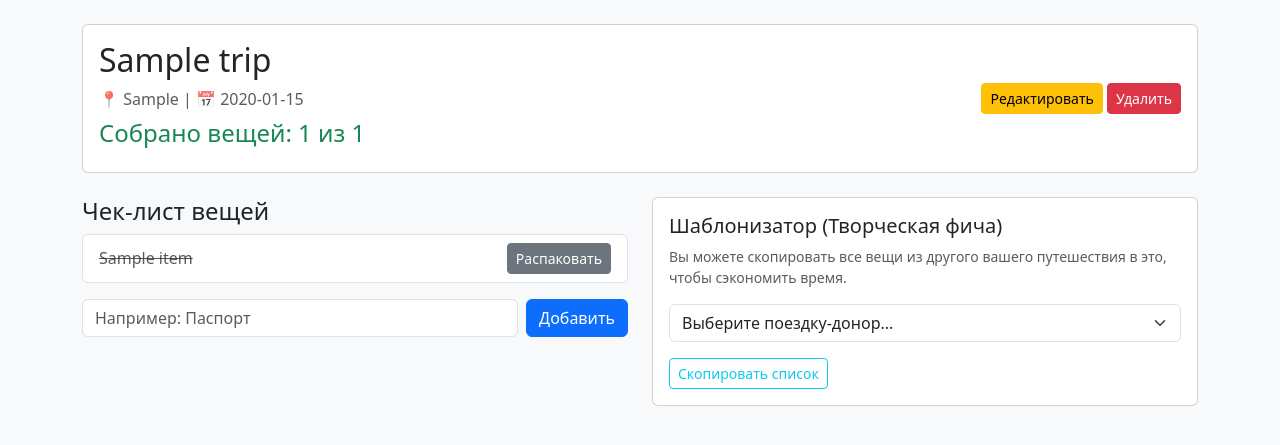
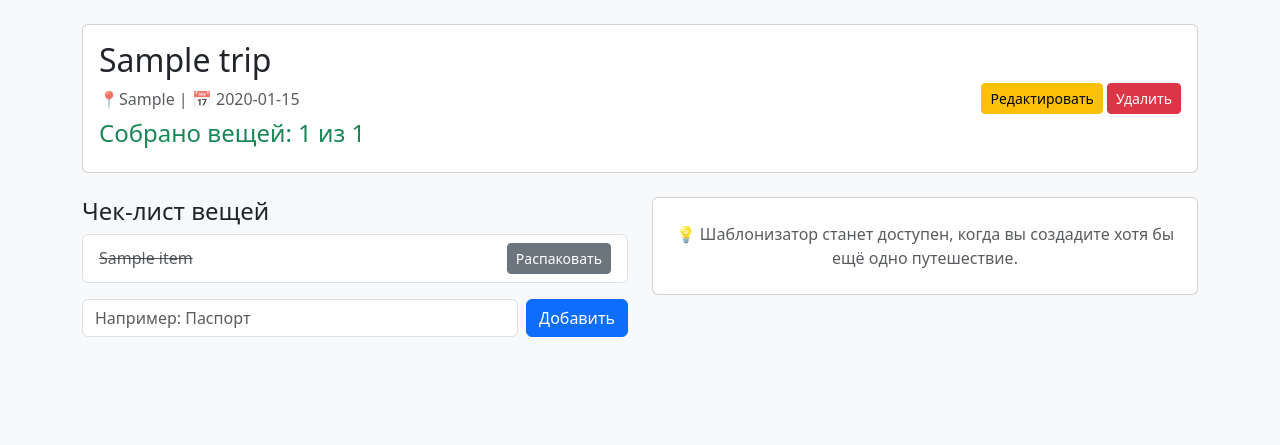
Before and after one commit to dward6-cyber/5tema_TRPO_Klochkov, a Flask app: page /trip/1 in a window 1280 px wide. Shown: the part 56-501 px from the top of the page. Run offline with Flask 3, Linux system fonts and the light colour scheme; tables that the repository leaves empty hold one stand-in row (values such as "Sample post").

Commit message:
исправлено отображение списка поездок в шаблонизаторе

```diff
--- a/app/routes.py
+++ b/app/routes.py
@@ -4,25 +4,26 @@ from app.models import Trip, Item
 
 main_bp = Blueprint('main', __name__)
 
-# 1. Главная страница: просмотр всех поездок + поиск
+#Главная страница. Просмотр всех поездок, поиск
+
 @main_bp.route('/')
 def index():
     search_query = request.args.get('search', '').strip()
     if search_query:
-        # Реализация поиска/фильтрации по месту назначения
+
+        #Реализация поиска
         trips = Trip.query.filter(Trip.location.ilike(f"%{search_query}%")).all()
     else:
         trips = Trip.query.all()
     return render_template('index.html', trips=trips, search_query=search_query)
 
-# 2. Добавление новой поездки (Форма с POST)
 @main_bp.route('/trip/add', methods=['POST'])
 def add_trip():
     name = request.form.get('name', '').strip()
     dates = request.form.get('dates', '').strip()
     location = request.form.get('location', '').strip()
 
-    # Валидация на пустые поля
+
     if not name or not dates or not location:
         return "Ошибка: Все поля должны быть заполнены", 400
 
@@ -31,14 +32,15 @@ def add_trip():
     db.session.commit()
     return redirect(url_for('main.index'))
 
-# 3. Детальная страница поездки + управление её чек-листом
+#детальная страница поездки
+
 @main_bp.route('/trip/<int:trip_id>', methods=['GET', 'POST'])
 def trip_detail(trip_id):
-    # Исправлено: используем правильный метод Flask-SQLAlchemy для автоматического вызова 404
     trip = db.first_or_404(db.select(Trip).filter_by(id=trip_id))
 
     if request.method == 'POST':
-        # Добавление новой вещи в чек-лист
+
+        #добавление новой вещи
         item_name = request.form.get('item_name', '').strip()
         if not item_name:
             return "Название вещи не может быть пустым", 400
@@ -48,13 +50,22 @@ def trip_detail(trip_id):
         db.session.commit()
         return redirect(url_for('main.trip_detail', trip_id=trip.id))
 
-    # Считаем статус готовности (X из Y вещей собрано)
+    #статус готовности
     total_items = len(trip.items)
     packed_items = sum(1 for item in trip.items if item.is_packed)
 
-    return render_template('trip.html', trip=trip, total_items=total_items, packed_items=packed_items)
+    #отображение в шаблонизаторе
+    all_other_trips = Trip.query.filter(Trip.id != trip_id).all()
 
-# Изменение статуса вещи (собрано/не собрано)
+    return render_template(
+        'trip.html',
+        trip=trip,
+        total_items=total_items,
+        packed_items=packed_items,
+        all_other_trips=all_other_trips  # Передаем список в шаблон
+    )
+#Изменение статуса вещи
+
 @main_bp.route('/item/<int:item_id>/toggle', methods=['POST'])
 def toggle_item(item_id):
     item = db.session.get(Item, item_id)
@@ -64,7 +75,9 @@ def toggle_item(item_id):
     db.session.commit()
     return redirect(url_for('main.trip_detail', trip_id=item.trip_id))
 
-# 4. Редактирование и удаление поездки
+#редактирование и удаление поездки
+
+
 @main_bp.route('/trip/<int:trip_id>/edit', methods=['GET', 'POST'])
 def edit_trip(trip_id):
     trip = db.session.get(Trip, trip_id)
@@ -93,7 +106,8 @@ def delete_trip(trip_id):
     db.session.commit()
     return redirect(url_for('main.index'))
 
-# Творческое требование: Копирование чек-листа из другой поездки
+#копирование вещи из другой поездки
+
 @main_bp.route('/trip/<int:trip_id>/copy-template', methods=['POST'])
 def copy_template(trip_id):
     target_trip = db.session.get(Trip, trip_id)
@@ -105,7 +119,7 @@ def copy_template(trip_id):
     source_trip = db.session.get(Trip, from_trip_id)
     if source_trip:
         for item in source_trip.items:
-            # Копируем только названия вещей, сбрасывая галочки
+
             new_item = Item(name=item.name, trip_id=target_trip.id, is_packed=False)
             db.session.add(new_item)
         db.session.commit()
--- a/app/templates/trip.html
+++ b/app/templates/trip.html
@@ -4,7 +4,7 @@
     <div class="d-flex justify-content-between align-items-center">
         <div>
             <h2>{{ trip.name }}</h2>
-            <p class="text-muted mb-0">📍 {{ trip.location }} | 📅 {{ trip.dates }}</p>
+            <p class="text-muted mb-0">📍{{ trip.location }} | 📅 {{ trip.dates }}</p>
             <h4 class="mt-2 text-success">Собрано вещей: {{ packed_items }} из {{ total_items }}</h4>
         </div>
         <div>
@@ -43,18 +43,27 @@
     </div>
 
     <div class="col-md-6">
+        {% if all_other_trips %}
             <div class="card card-body">
-            <h5>Шаблонизатор (Творческая фича)</h5>
+                <h5>Шаблонизатор</h5>
                 <p class="small text-muted">Вы можете скопировать все вещи из другого вашего путешествия в это, чтобы сэкономить время.</p>
                 <form action="{{ url_for('main.copy_template', trip_id=trip.id) }}" method="POST">
                     <div class="mb-3">
                         <select name="from_trip_id" class="form-select" required>
-                        <option value="">Выберите поездку-донор...</option>
+                            <option value="">Выберите другую поездку...</option>
+                            {% for other_trip in all_other_trips %}
+                                <option value="{{ other_trip.id }}">{{ other_trip.name }} (-> {{ other_trip.location }})</option>
+                            {% endfor %}
                         </select>
                     </div>
                     <button type="submit" class="btn btn-outline-info btn-sm">Скопировать список</button>
                 </form>
             </div>
+        {% else %}
+            <div class="card card-body border-dashed text-center py-4 text-muted">
+                <p class="mb-0">💡 Шаблонизатор станет доступен, когда вы создадите хотя бы ещё одно путешествие.</p>
+            </div>
+        {% endif %}
     </div>
 </div>
 {% endblock %}
```
Lines whose indentation alone changed are shown as unchanged.
